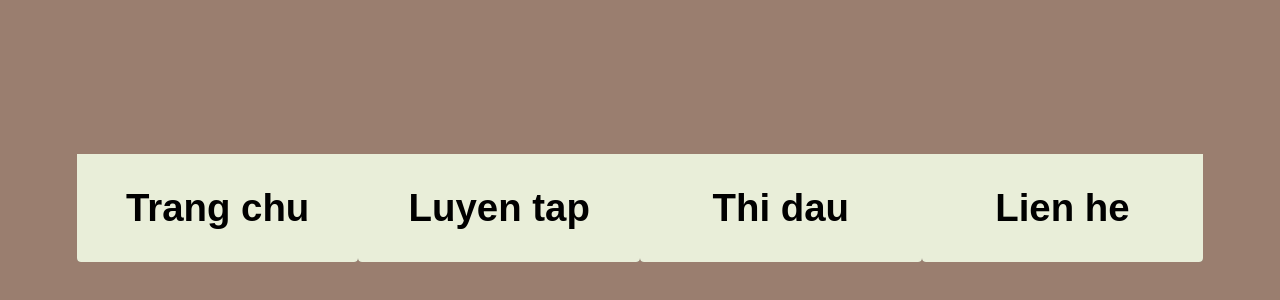
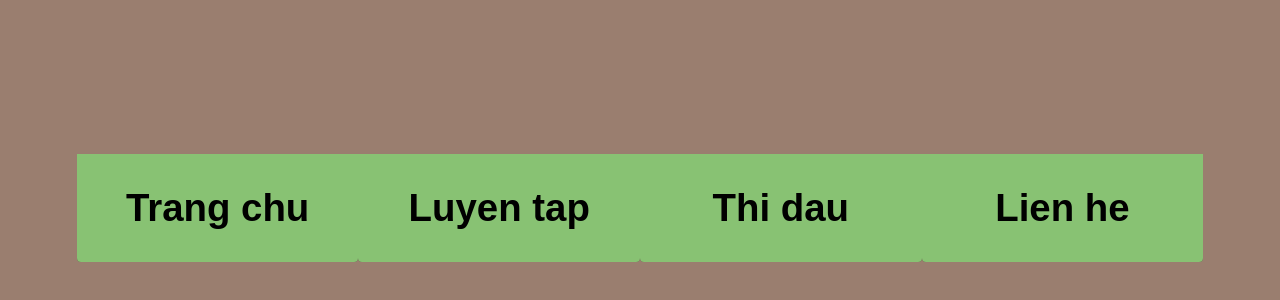
Before and after one commit to takiinedu/slip-navbar, a plain HTML site: page index.html in a window 1280 px wide. Shown: the part 246-546 px from the top of the page. Drawn offline with Linux system fonts and the light colour scheme.

Commit message:
Update index.html

```diff
--- a/index.html
+++ b/index.html
@@ -57,7 +57,7 @@ body{
     transition: 0.2s linear;
     padding: 2.5vw 0px;
     font-weight: 700;
-    background: #E9EED9;
+    background: #88C273;
     font-size: 3vw;
     border-radius: 0 0 4px 4px;
 }
```
